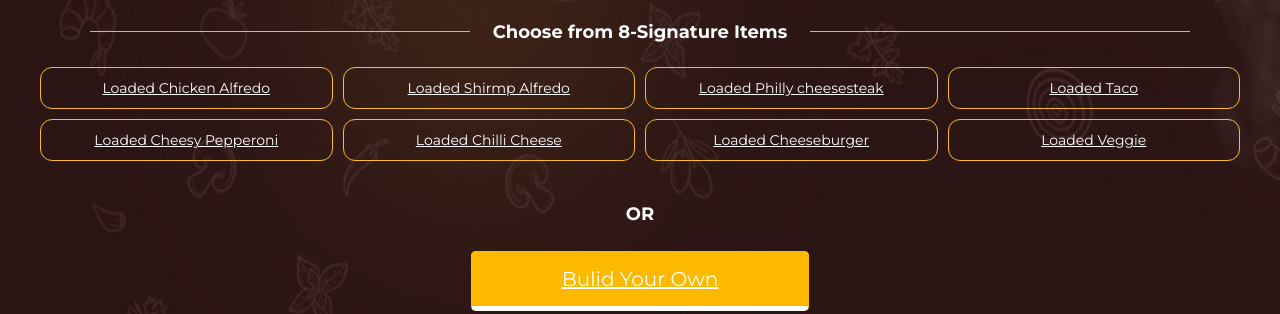
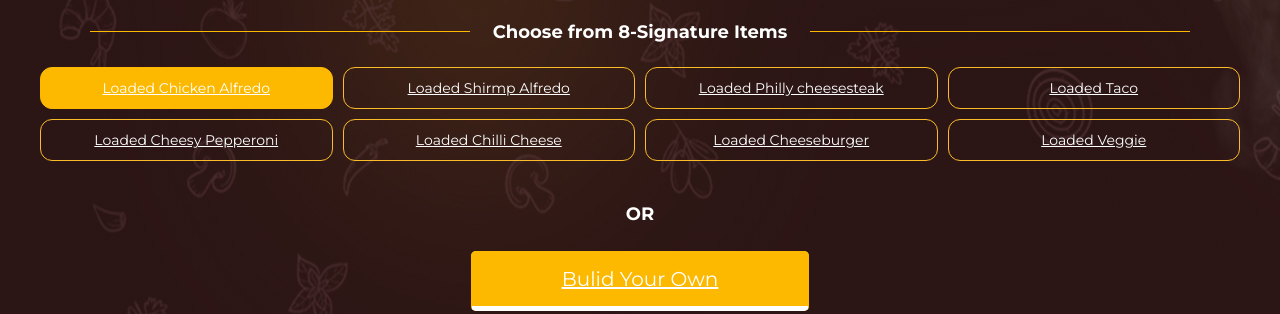
Before and after one commit to Hardeep365/loadedtaters, a plain HTML site: page index.html in a window 1280 px wide. In both pictures the pointer is over the link "Loaded Chicken Alfredo". Shown: the part 416-730 px from the top of the page. Drawn offline with nearby package versions, Linux system fonts and the light colour scheme.

Commit message:
Update taterstyle.css

```diff
--- a/css/taterstyle.css
+++ b/css/taterstyle.css
@@ -105,6 +105,12 @@ body {
     align-items: center;
     height: 40px;
     font-size: 14px;
+}
+.Items-section .items a.box:hover {
+    color: #fff;
+    border: 1px solid #fcb900;
+    background-color:  #fcb900;
+    border-radius: 12px;
 }
 .items-row-1 nav a.chicken::before {
     position: absolute;
```
